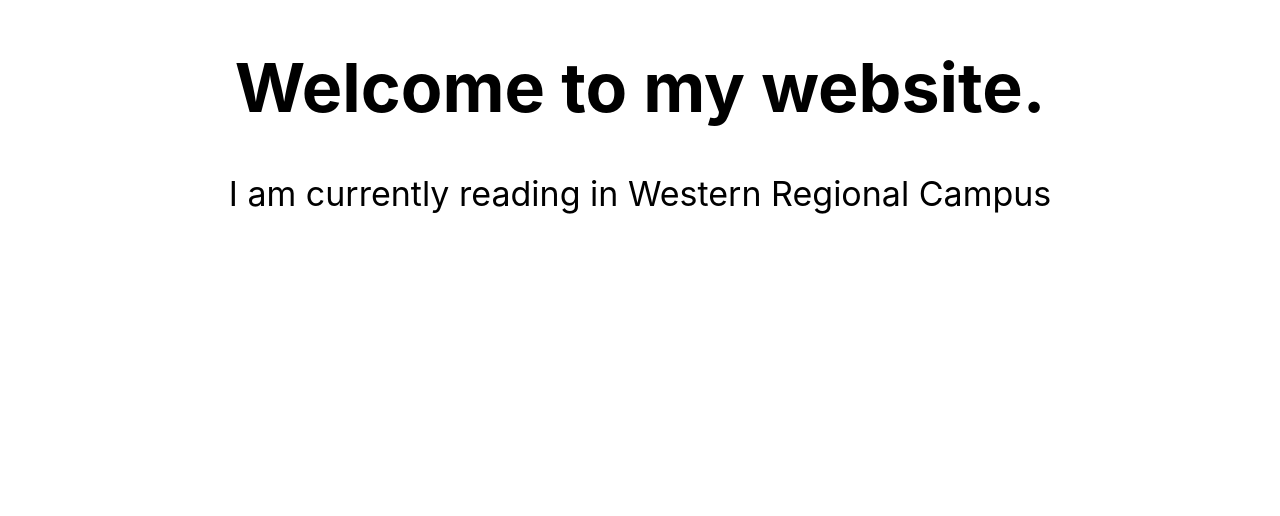
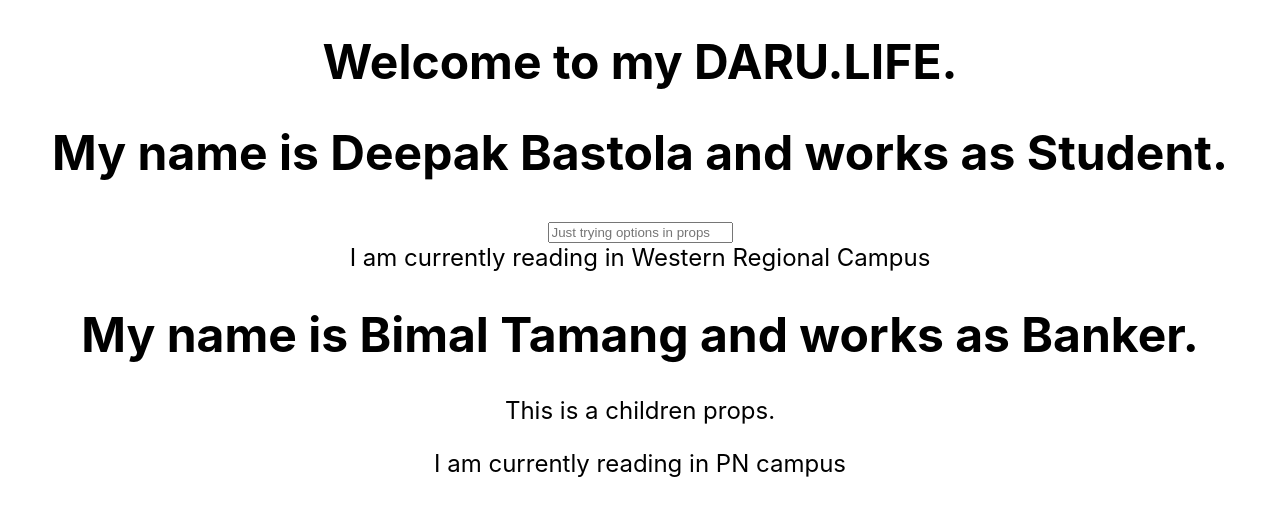
Before and after one commit to Depz-Bastz/Learning-Reacr, a React (Create React App) app in the folder reactlearning/: page / in a window 1280 px wide. Shown: the top 516 px of the page. Built offline with nearby package versions, Linux system fonts and the light colour scheme.

Commit message:
Learning about props

```diff
--- a/reactlearning/src/App.css
+++ b/reactlearning/src/App.css
@@ -1,5 +1,5 @@
 .App {
   text-align: center;
-  font-size: calc(10px + 3vmin);
+  font-size: calc(8px + 2vmin);
 
 }
--- a/reactlearning/src/App.js
+++ b/reactlearning/src/App.js
@@ -1,13 +1,21 @@
 import './App.css';
 import Greeting from './components/hello';
 import Welcome from './components/welcome';
+import Hello from './components/Greet';
 
 function App() {
   return (
     <div className="App">
       <header>
-        <Welcome />
-        <Greeting />
+        <Welcome name="DARU.LIFE" />
+        <Hello name="Deepak Bastola" work="Student" >
+          <input placeholder="Just trying options in props" />
+        </Hello>
+        <Greeting name="Western Regional Campus" />
+        <Hello name="Bimal Tamang" work="Banker" >
+          <p>This is a children props.</p>
+        </Hello>
+        <Greeting name="PN campus" />
       </header>
     </div>
   );
--- /dev/null
+++ b/reactlearning/src/components/Greet.js
@@ -0,0 +1,12 @@
+import React from 'react';
+
+const Hello = props => {
+    console.log(props)
+    return (
+        <div>
+            <h1>My name is {props.name} and works as {props.work}.</h1>
+            <p1>{props.children}</p1>
+        </div>
+    )
+}
+export default Hello;
--- a/reactlearning/src/components/hello.js
+++ b/reactlearning/src/components/hello.js
@@ -1,7 +1,8 @@
 import React from 'react';
 
-const Greeting = () => {
-    return <p2>I am currently reading in Western Regional Campus</p2>
+const Greeting = props => {
+    console.log(props)
+    return <p2>I am currently reading in {props.name}</p2>
 }
 
 export default Greeting;
--- a/reactlearning/src/components/welcome.js
+++ b/reactlearning/src/components/welcome.js
@@ -2,7 +2,7 @@ import React, { Component } from 'react';
 
 class Welcome extends Component {
     render () {
-        return <h1>Welcome to my website.</h1>
+        return <h1>Welcome to my {this.props.name}.</h1>
     }
 }
 export default Welcome;
```
